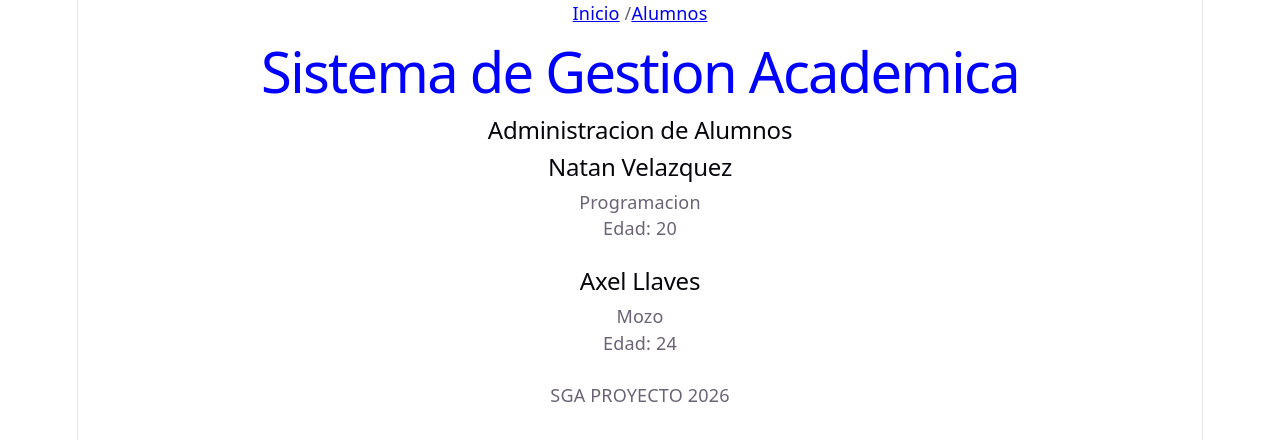
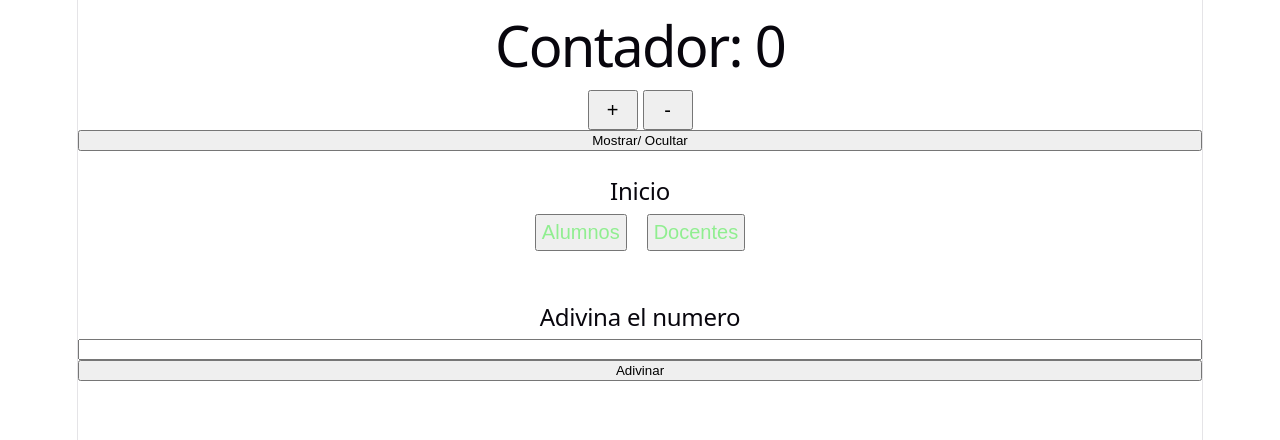
Before and after one commit to nattame/sga, a React (Vite) app in the folder frontend-react/: page / in a window 1280 px wide. Shown: the top 440 px of the page. Built offline with nearby package versions, Linux system fonts and the light colour scheme.

Commit message:
Clase 28: Nodos de estado

```diff
--- a/frontend-react/src/App.jsx
+++ b/frontend-react/src/App.jsx
@@ -1,11 +1,15 @@
-import Titulo from "./components/Titulo"
-import {Navbar} from "./components/Navbar"
-import Footer from "./components/Footer"
-import TarjetaAlumno from "./components/TarjetaAlumno.jsx"
-
+// import Titulo from "./components/Titulo"
+// import {Navbar} from "./components/Navbar"
+// import Footer from "./components/Footer"
+// import TarjetaAlumno from "./components/TarjetaAlumno.jsx"
+import CambiarTitulo from "./components/ejemplos/CambiarTitulo.jsx";
+import Incrementar from "./components/Incrementar.jsx";
+import { Adivina } from "./components/ejemplos/Adivina.jsx";
 function App(){
 
  return(
+    /*
+
     <>
     <Navbar />
   <Titulo texto="Sistema de Gestion Academica" color="blue" />
@@ -27,6 +31,19 @@ function App(){
 
   <Footer />
     </>
+
+    */
+
+
+<>
+<Incrementar />
+<br/>
+<CambiarTitulo/>
+
+<br /><br />
+
+<Adivina />
+</>
  )
 }
 
--- /dev/null
+++ b/frontend-react/src/components/Incrementar.jsx
@@ -0,0 +1,40 @@
+import { useState } from "react"
+
+
+const boton = {    width:"50px",
+        height:"40px",
+        fontSize: "20px"
+    }
+function Incrementar(){
+    const [contador, setContador] = useState(0)
+    const [mostrar, setMostrar] = useState(false)
+
+
+
+    function incremento(){
+    setContador(contador + 1)
+
+}
+
+function decremento(){
+    if(contador >0){setContador(contador - 1)}
+}
+return(
+    <>
+    <h1>Contador: {contador}</h1>
+    <div style={{display: "flex", justifyContent: "center", gap: "5px"}}>
+    <button onClick={incremento} style={{
+        width:"50px",
+        height:"40px",
+        fontSize: "20px"
+    }}>+</button>
+    <button onClick={decremento} style={boton}>-</button>
+    </div>
+
+    <button onClick={()=>setMostrar(!mostrar)}>Mostrar/ Ocultar</button>
+    {mostrar && <p>Informacion visible</p>}
+    </>
+)
+}
+
+export default Incrementar
--- /dev/null
+++ b/frontend-react/src/components/ejemplos/Adivina.jsx
@@ -0,0 +1,35 @@
+import {useState} from "react";
+
+export function Adivina(){
+    const [seleccion, setSeleccion] = useState("")
+    const[resultado, setResultado] = useState("")
+
+    function sortear(){
+        const ganador = Math.floor(Math.random() * 10) + 1
+        const elegido = Number(seleccion)
+
+        if (seleccion === " "){
+            setResultado("Ingresa un numero")
+            return
+        }
+        if(elegido<1 || elegido > 10){
+            setResultado("Ingresa un numero entre el 1 y 10 :3")
+            return
+        }
+        if(elegido === ganador){
+            setResultado(`Ganador, sailo ${ganador}, vamos a felicitarle`)
+            return
+        }else{
+            setResultado(`y bueno si perdio jodase que salio ${ganador}`)
+        }
+    }
+
+    return(
+        <>
+        <h2>Adivina el numero</h2>
+        <input type="number" value={seleccion} onChange={(e)=>setSeleccion(e.target.value)} />
+        <button onClick={sortear}>Adivinar</button>
+        <p>{resultado}</p>
+        </>
+    )
+}
--- /dev/null
+++ b/frontend-react/src/components/ejemplos/CambiarTitulo.jsx
@@ -0,0 +1,20 @@
+import {useState} from "react"
+
+const divboton = {display:"flex", justifyContent: "center", gap:"20px"}
+const botones = {fontSize:"20px", color: "lightgreen", padding: "5px"}
+
+function CambiarTitulo(){
+    const [titulo, setTitulo] = useState("Inicio")
+
+    return(
+        <>
+        <h2>{titulo}</h2>
+        <div style={divboton}>
+            <button onClick={()=>setTitulo("Alumnos")} style={botones}>Alumnos</button>
+            <button onClick={()=>setTitulo("Docentes")} style={botones}>Docentes</button>
+        </div>
+        </>
+    )
+}
+
+export default CambiarTitulo
```
